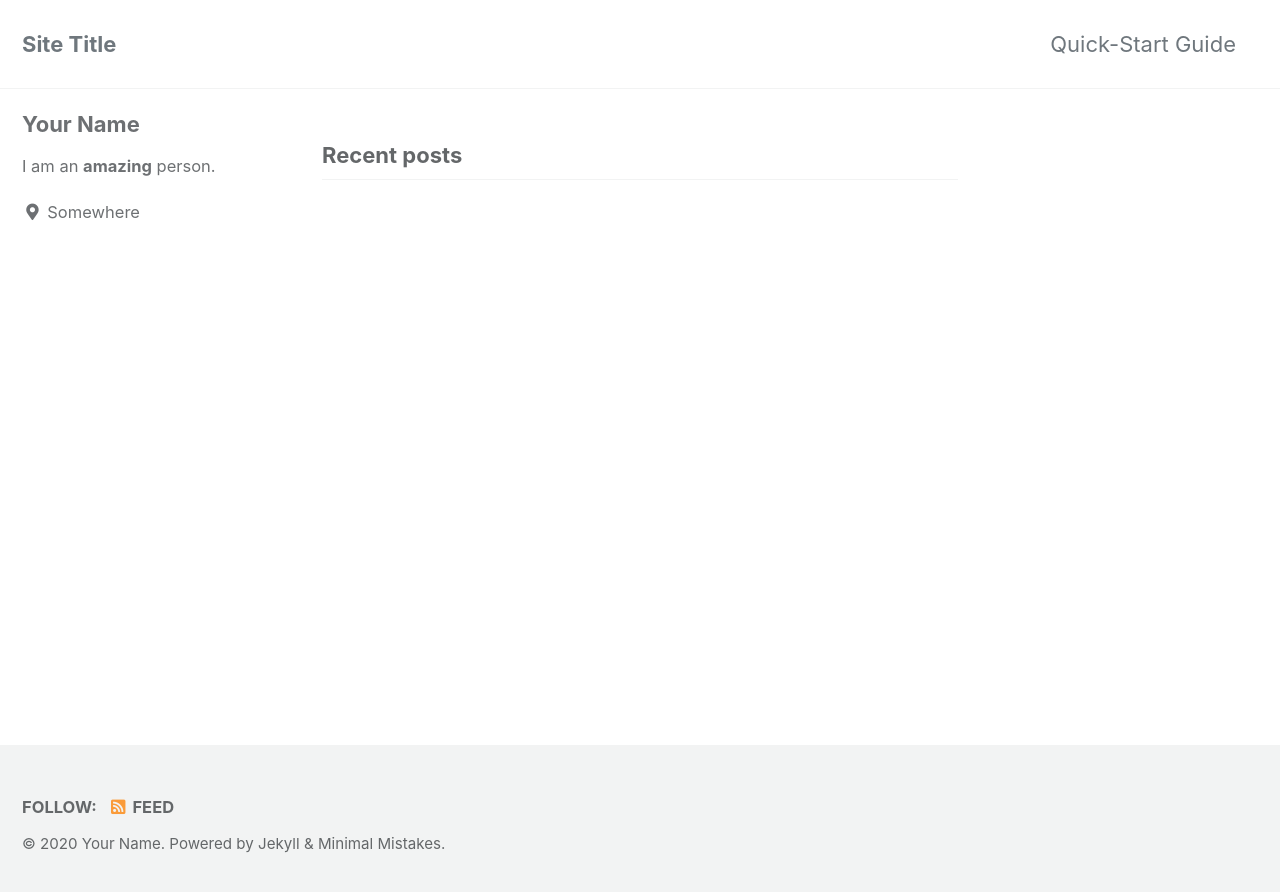
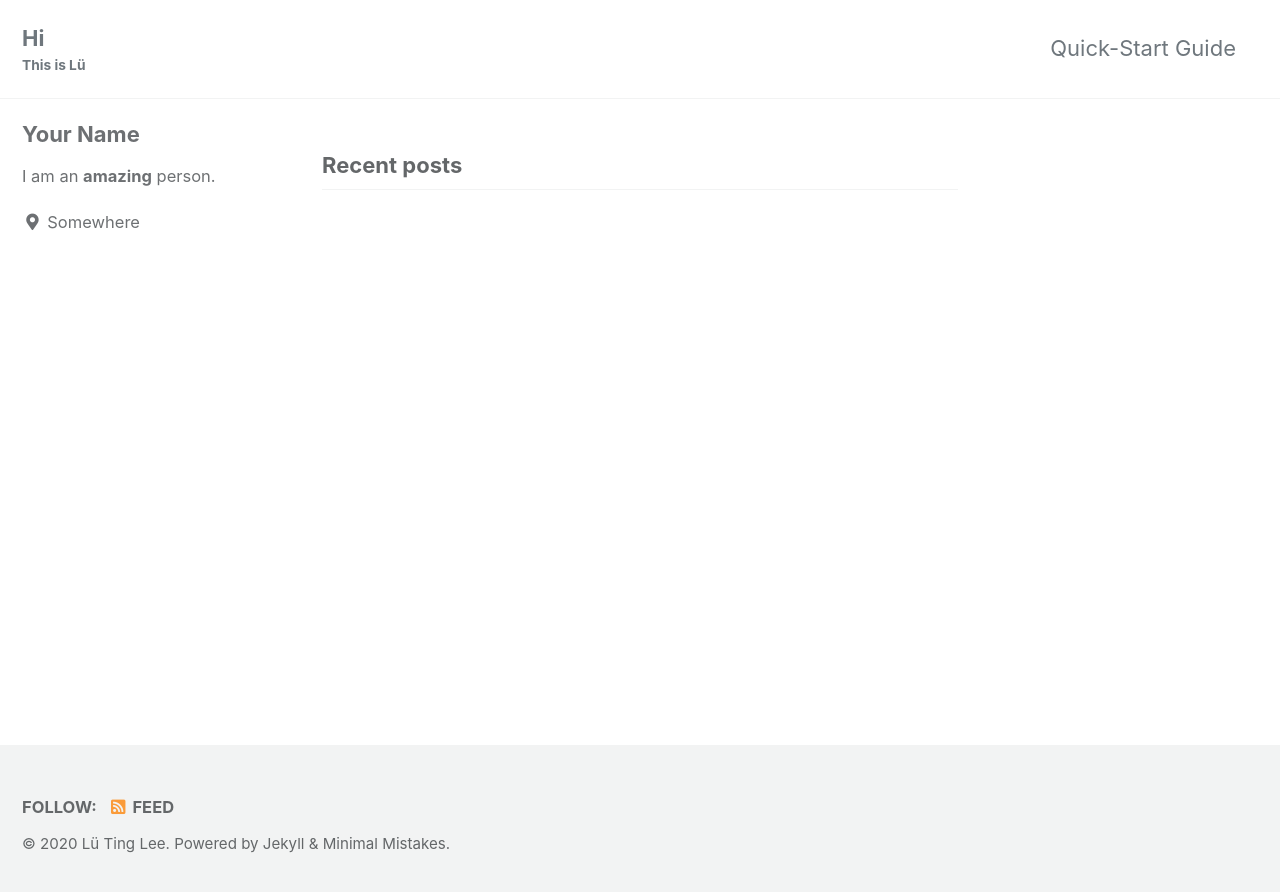
Before and after one commit to Liam-LT/liam-lt.github.io, a Jekyll site: the page built from index.html, in a window 1280 px wide. Shown: the top 892 px of the page. Built offline with Jekyll 4.4.1, drawn with Linux system fonts in a browser that asks for light colours; cached includes are drawn as plain includes; the list of posts is cut into pages by our own code.

Commit message:
Update _config.yml

```diff
--- a/_config.yml
+++ b/_config.yml
@@ -16,11 +16,11 @@ minimal_mistakes_skin    : "default" # "air", "aqua", "contrast", "dark", "dirt"
 
 # Site Settings
 locale                   : "en-US"
-title                    : "Site Title"
+title                    : "Hi"
 title_separator          : "-"
-subtitle                 : # site tagline that appears below site title in masthead
-name                     : "Your Name"
-description              : "An amazing website."
+subtitle                 : "This is Lü"
+name                     : "Lü Ting Lee"
+description              : "Taste test"
 url                      : # the base hostname & protocol for your site e.g. "https://mmistakes.github.io"
 baseurl                  : # the subpath of your site, e.g. "/blog"
 repository               : # GitHub username/repo-name e.g. "mmistakes/minimal-mistakes"
```
